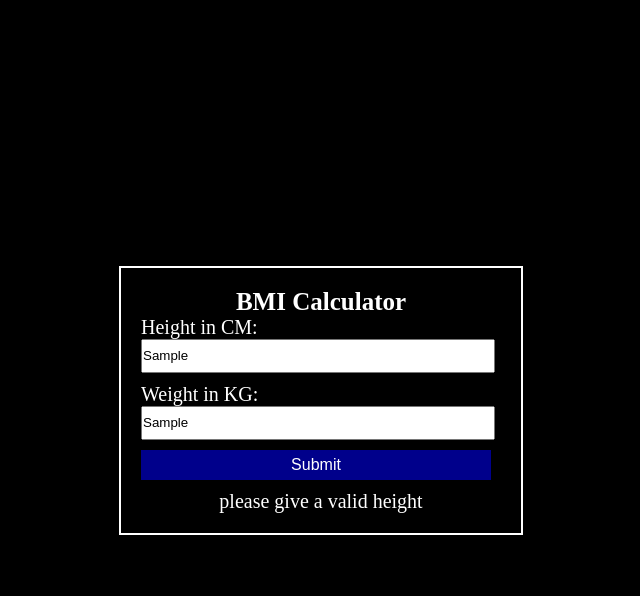
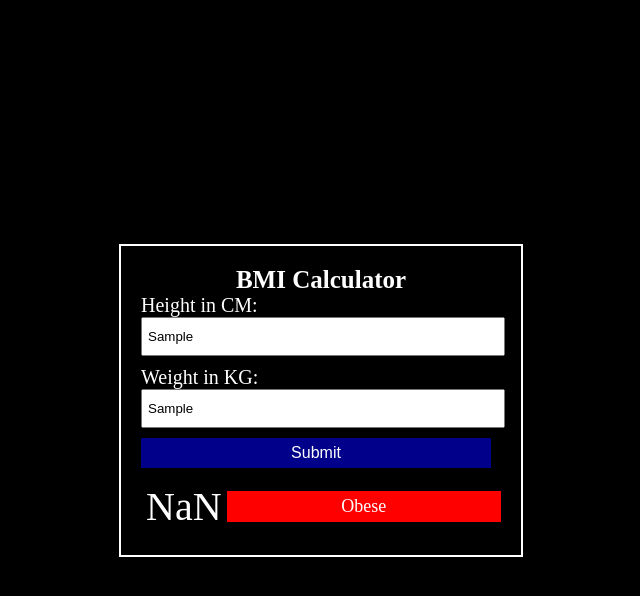
Before and after one commit to vansh-verma-dev/vansh-verma-dev, a plain HTML site: page BMI/index.html in a window 1280 px wide. Both pictures are taken after typing "Sample", "Sample" into the empty fields and a click on the button "Submit". Shown: the whole page, without its empty margins (319-959 px from the left). Drawn offline with Linux system fonts and the light colour scheme.

Commit message:
initial add status of bmi calculation

```diff
--- a/BMI/bmi.js
+++ b/BMI/bmi.js
@@ -1,17 +1,45 @@
-document.getElementById('sumitbtn').addEventListener('click',(e)=>{
+document.getElementById("sumitbtn").addEventListener("click", (e) => {
+  e.preventDefault();
 
-    e.preventDefault();
+  const heightInput = document.getElementById("height").value;
+  const weightInput = document.getElementById("Weight").value;
 
-  const height = parseInt(document.getElementById('height').value)
-const Weight = document.getElementById('Weight').value;
-const result = document.getElementById('Result');
+  const result = document.getElementById("Result");
+  const Status = document.getElementById("Status");
 
-if(height === "" || height < 0 || isNaN(height)){
-result.innerHTML = "please give a valid height"
-}else if(Weight === "" || Weight < 0 || isNaN(Weight)){
-result.innerHTML = "please give a valid Weight"
-} else{
-    const bmi = (Weight / ((height * height) / 10000)).toFixed(2);
-    result.innerHTML = `${bmi}`
-}
-})
+  // validation
+  if (heightInput === "" || heightInput <= 0) {
+    result.innerHTML = "Enter valid height";
+    Status.innerHTML = "";
+    return;
+  }
+
+  if (weightInput === "" || weightInput <= 0) {
+    result.innerHTML = "Enter valid weight";
+    Status.innerHTML = "";
+    return;
+  }
+
+  // convert
+  const height = parseFloat(heightInput);
+  const weight = parseFloat(weightInput);
+
+  // calculate
+  const bmi = (weight / ((height * height) / 10000)).toFixed(2);
+  result.innerHTML = bmi;
+
+  // status
+  if (bmi < 18.5) {
+    Status.innerHTML = " Underweight";
+    Status.style.backgroundColor = "blue";
+  } else if (bmi < 24.9) {
+    Status.innerHTML = " Normal";
+    Status.style.backgroundColor = "green";
+  } else if (bmi < 29.9) {
+    Status.innerHTML = " Overweight";
+    Status.style.backgroundColor = "orange";
+  } else {
+    Status.innerHTML = " Obese";
+    Status.style.backgroundColor = "red";
+  }
+});
--- a/BMI/index.html
+++ b/BMI/index.html
@@ -12,7 +12,11 @@
 <label >Height in CM:</label> <input type="text" id="height" required>
 <label >Weight in KG:</label> <input type="text" id="Weight" required>
 <button  id="sumitbtn">Submit</button>
+<div class="showresult">
  <p id="Result">Result</p>
+ <p id="Status"></p>
+</div>
+
     </section>
  </body>
  <script src="../BMI/bmi.js"></script>
--- a/BMI/style.css
+++ b/BMI/style.css
@@ -26,8 +26,9 @@
 
  }
  section input{
+    padding: 5px;
     margin-bottom: 10px;
-    height: 30px;
+    height: 25px;
     width: 350px;
  }
  button{
@@ -41,9 +42,22 @@
     background-color: darkblue;
  }
  #Result{
+
     text-align: center;
-    font-size: 20px;
-    background-color: transparent;
+    font-size: 40px;
+ padding: 5px;
     border: none;
     outline: none;
  }
+ #Status{
+    padding: 5px;
+    width: 270px;
+    text-align: center;
+
+ }
+ .showresult{
+    display: flex;
+    font-size: 18px;
+    justify-content: space-around;
+    align-items: center;
+ }
```
